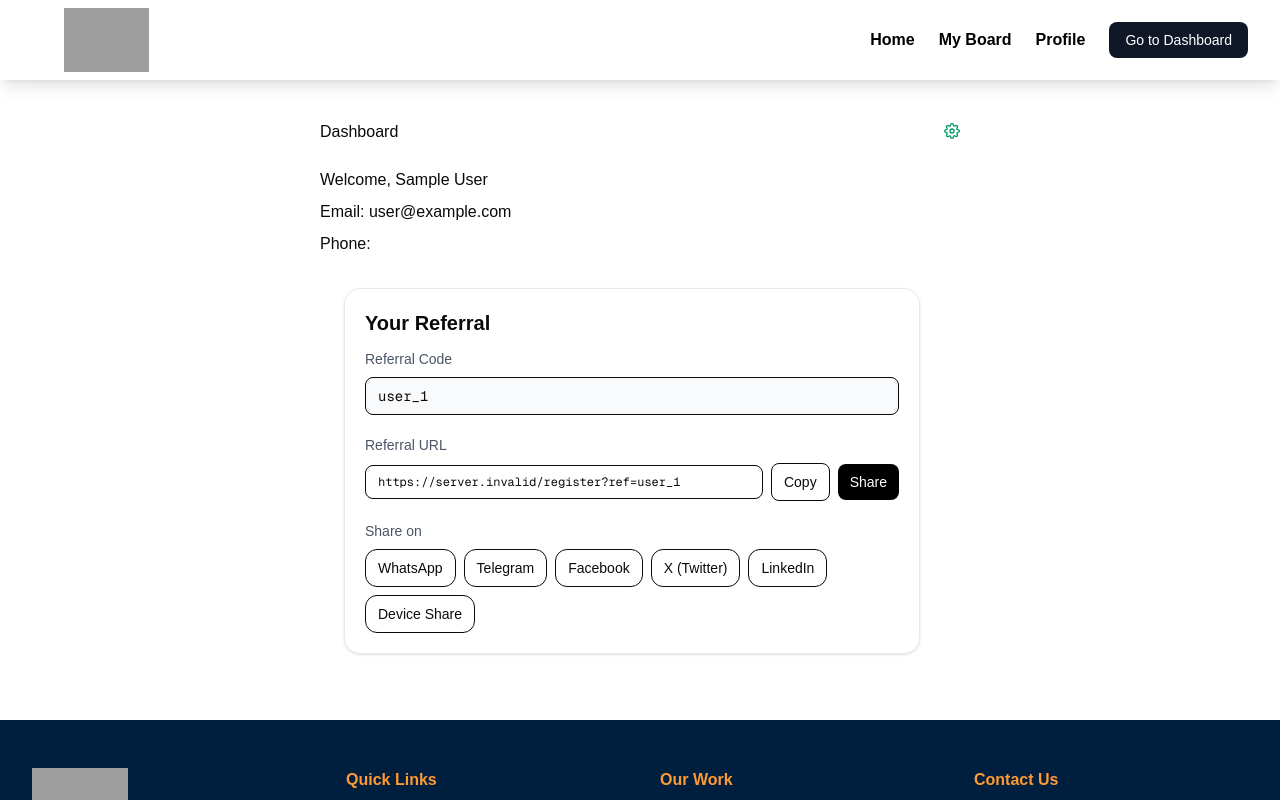
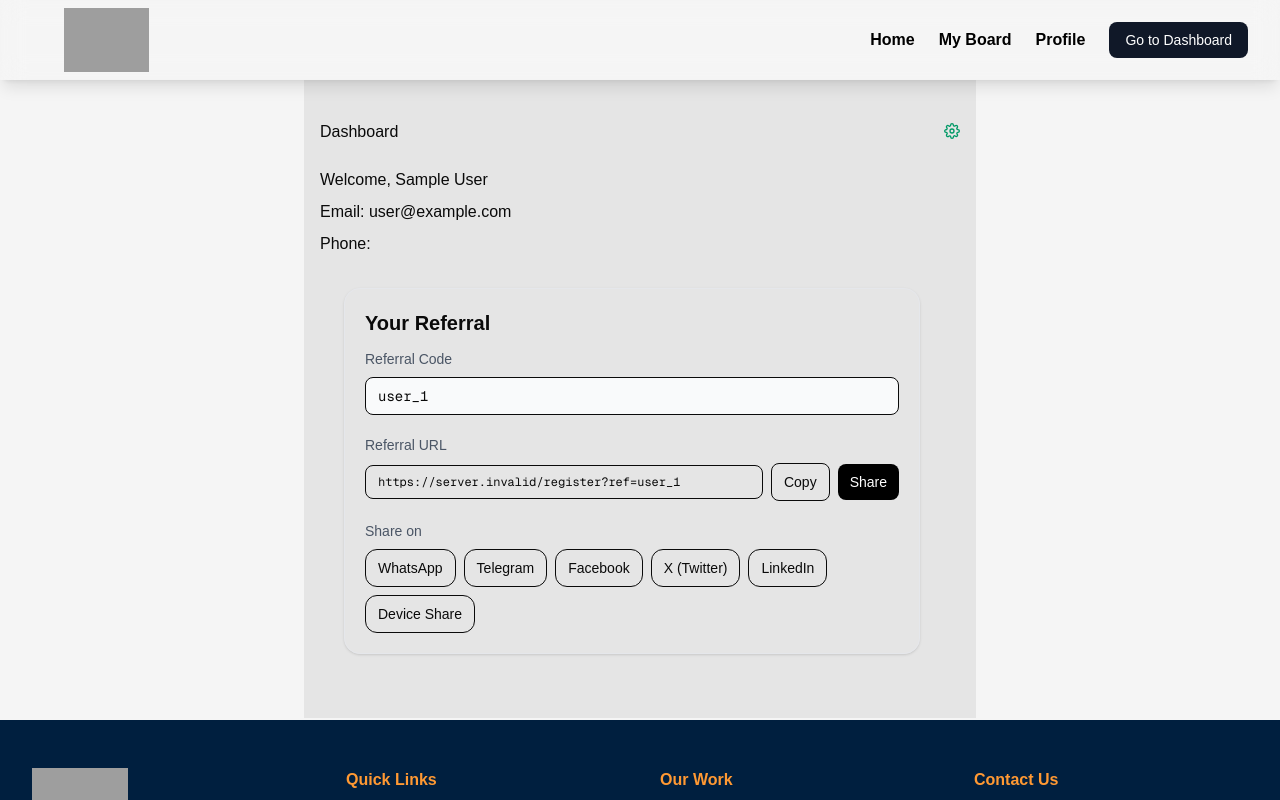
Before and after one commit to Harunath/ngvns, a Next.js app in the folder apps/ngvns-user-app/: page /dashboard in a window 1280 px wide. Shown: the top 800 px of the page. Built offline with nearby package versions, Linux system fonts and the light colour scheme; no server answers; sample sign-in values are in the browser's storage; grey boxes are pictures that could not be loaded.

Commit message:
black bg bug

```diff
--- a/apps/ngvns-user-app/src/app/(user)/dashboard/page.tsx
+++ b/apps/ngvns-user-app/src/app/(user)/dashboard/page.tsx
@@ -9,7 +9,7 @@ const page = async () => {
 	const session = await getServerSession(authOptions);
 
 	return (
-		<div className="mx-auto max-w-2xl px-4 py-10">
+		<div className="mx-auto max-w-2xl px-4 py-10 bg-neutral-200">
 			<div className="flex items-center justify-between">
 				<h1 className=" ">Dashboard</h1>
 				<Link href="/settings" className="text-emerald-600 hover:underline">
--- a/apps/ngvns-user-app/src/app/(user)/layout.tsx
+++ b/apps/ngvns-user-app/src/app/(user)/layout.tsx
@@ -15,7 +15,7 @@ export default async function RootLayout({
 		redirect("/login");
 	}
 	return (
-		<div className="min-h-screen w-screen">
+		<div className="min-h-screen w-screen bg-neutral-100">
 			<UserNavbar />
 			<div className="min-h-[80vh]">{children}</div>
 			<Footer />
--- a/apps/ngvns-user-app/src/components/auth/register/Resume.tsx
+++ b/apps/ngvns-user-app/src/components/auth/register/Resume.tsx
@@ -89,7 +89,7 @@ export default function ResumePage() {
 	};
 
 	return (
-		<div className="mx-auto max-w-md p-6">
+		<div className="mx-auto max-w-md p-6 bg-neutral-100">
 			<h1 className="text-2xl font-semibold mb-4">Resume Onboarding</h1>
 
 			{mode === "phone" && (
@@ -108,7 +108,7 @@ export default function ResumePage() {
 					<button
 						onClick={sendOtp}
 						disabled={loading}
-						className="w-full rounded-xl border p-3 font-medium hover:bg-neutral-50 active:scale-[0.99] disabled:opacity-60">
+						className="w-full rounded-xl border p-3 font-medium hover:bg-neutral-200 active:scale-[0.99] disabled:opacity-60">
 						{loading ? "Sending…" : "Send OTP"}
 					</button>
 				</div>
```
